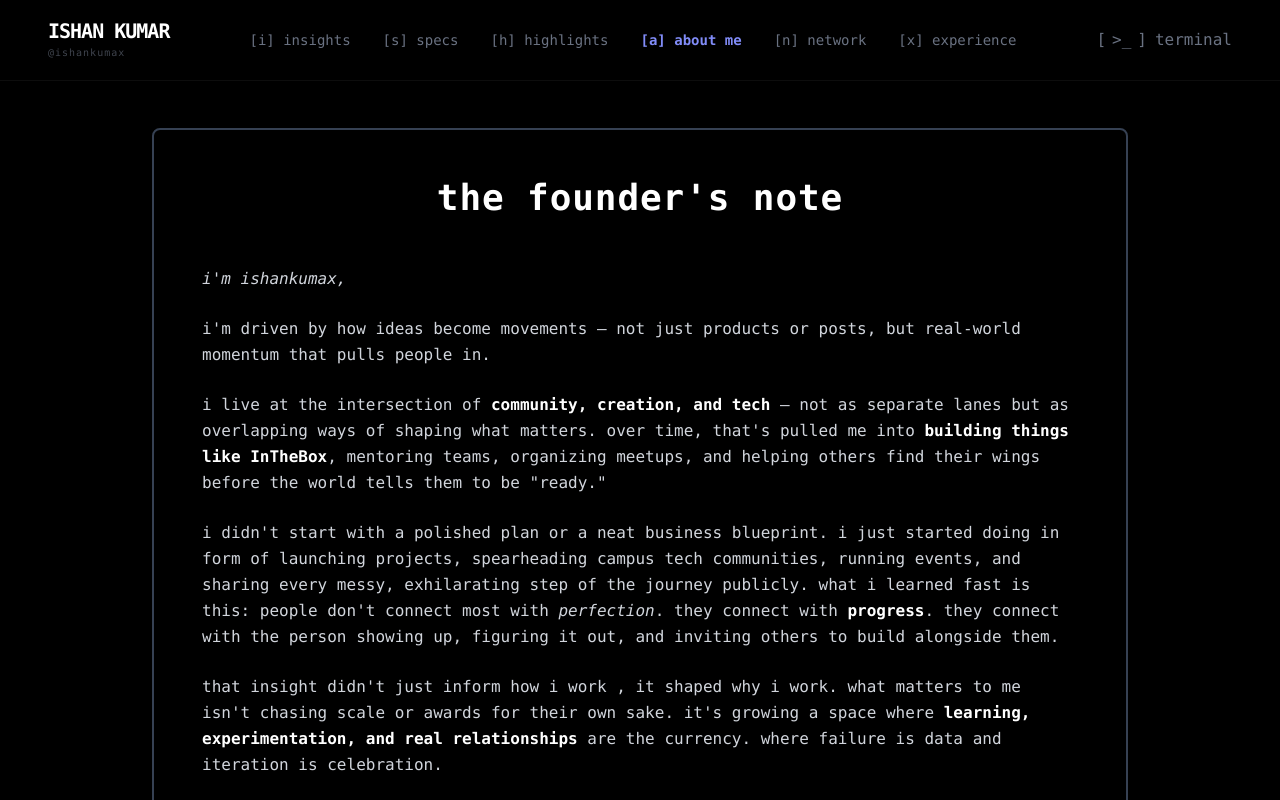
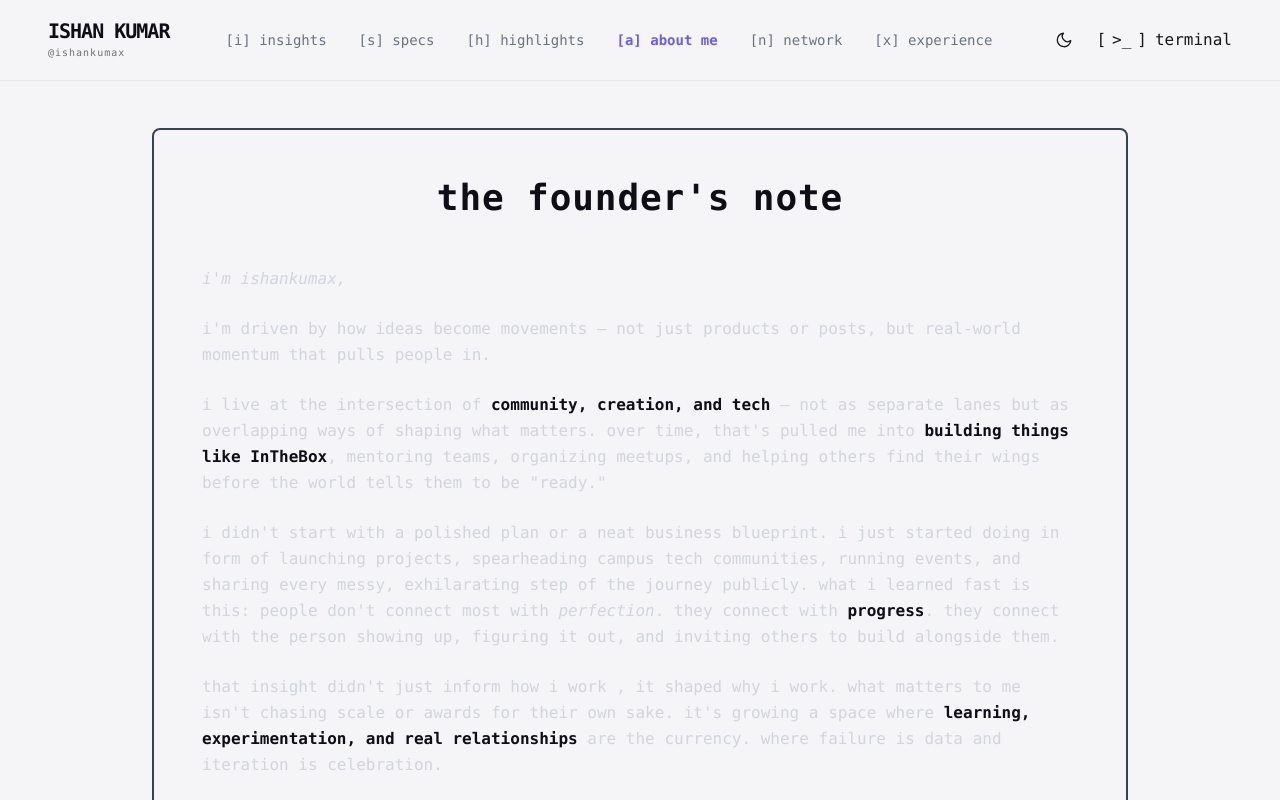
Before and after one commit to ishankumax/portfolio, a React (Vite) app: page /about in a window 1280 px wide. Shown: the top 800 px of the page. Built offline with nearby package versions, Linux system fonts and the light colour scheme.

Commit message:
dark mode added

```diff
--- a/src/App.jsx
+++ b/src/App.jsx
@@ -10,16 +10,17 @@ import Network from './components/Network'
 import Navbar from './components/Navbar'
 import Terminal, { useTerminal } from './components/Terminal'
 import ScrollToTop from './components/ScrollToTop'
+import { ThemeProvider } from './ThemeContext'
 
 
-function App() {
+function AppInner() {
   const { open: terminalOpen, setOpen: setTerminalOpen } = useTerminal()
 
   return (
     <Router>
       <ScrollToTop />
 
-      <div className="min-h-screen text-white font-mono selection:bg-white selection:text-black scroll-smooth overflow-x-hidden">
+      <div className="min-h-screen font-mono scroll-smooth overflow-x-hidden" id="app-root">
 
         {/* Global Navigation */}
         <Navbar onOpenTerminal={() => setTerminalOpen(true)} />
@@ -45,4 +46,12 @@ function App() {
   )
 }
 
+function App() {
+  return (
+    <ThemeProvider>
+      <AppInner />
+    </ThemeProvider>
+  )
+}
+
 export default App
--- /dev/null
+++ b/src/ThemeContext.jsx
@@ -0,0 +1,28 @@
+import React, { createContext, useContext, useEffect, useState } from 'react'
+
+const ThemeContext = createContext(null)
+
+export function ThemeProvider({ children }) {
+  const [theme, setTheme] = useState(() => {
+    const stored = localStorage.getItem('portfolio-theme')
+    if (stored) return stored
+    return window.matchMedia('(prefers-color-scheme: dark)').matches ? 'dark' : 'light'
+  })
+
+  useEffect(() => {
+    localStorage.setItem('portfolio-theme', theme)
+    document.documentElement.setAttribute('data-theme', theme)
+  }, [theme])
+
+  const toggle = () => setTheme(t => (t === 'dark' ? 'light' : 'dark'))
+
+  return (
+    <ThemeContext.Provider value={{ theme, toggle }}>
+      {children}
+    </ThemeContext.Provider>
+  )
+}
+
+export function useTheme() {
+  return useContext(ThemeContext)
+}
--- a/src/components/Navbar.jsx
+++ b/src/components/Navbar.jsx
@@ -1,8 +1,10 @@
 import React from 'react'
 import { Link, useLocation } from 'react-router-dom'
+import { useTheme } from '../ThemeContext'
 
 function Navbar({ onOpenTerminal }) {
   const location = useLocation()
+  const { theme, toggle } = useTheme()
 
   // Helper to detect an active route
   const isActive = (path) => {
@@ -11,10 +13,10 @@ function Navbar({ onOpenTerminal }) {
   }
 
   const linkClass = (path) =>
-    `hover:text-[#818cf8] transition-colors whitespace-nowrap ${isActive(path) ? 'text-[#818cf8] font-bold' : 'text-gray-500'}`
+    `hover:text-[color:var(--accent-purple)] transition-colors whitespace-nowrap ${isActive(path) ? 'text-[color:var(--accent-purple)] font-bold' : ''}`
 
   return (
-    <header className="fixed top-0 left-0 right-0 z-[100] bg-black/80 backdrop-blur-xl border-b border-white/5">
+    <header className="fixed top-0 left-0 right-0 z-[100] backdrop-blur-xl border-b" style={{ backgroundColor: 'var(--bg-navbar)', borderColor: 'var(--border-subtle)' }}>
       <div className="max-w-[1440px] mx-auto w-full px-6 md:px-12 h-16 md:h-20 flex items-center justify-between font-mono">
 
         {/* Left: Brand */}
@@ -22,10 +24,10 @@ function Navbar({ onOpenTerminal }) {
           to="/"
           className="group flex flex-col justify-center shrink-0"
         >
-          <span className="text-white group-hover:text-[#818cf8] transition-colors font-bold tracking-tighter text-lg md:text-xl uppercase leading-none">
+          <span className="group-hover:text-[color:var(--accent-purple)] transition-colors font-bold tracking-tighter text-lg md:text-xl uppercase leading-none" style={{ color: 'var(--text-primary)' }}>
             ishan kumar
           </span>
-          <span className="text-[9px] md:text-[10px] text-gray-500 font-mono tracking-widest mt-1 opacity-60 group-hover:opacity-100 group-hover:text-[#818cf8]/80 transition-all">
+          <span className="text-[9px] md:text-[10px] font-mono tracking-widest mt-1 opacity-60 group-hover:opacity-100 group-hover:text-[color:var(--accent-purple)] transition-all" style={{ color: 'var(--text-secondary)' }}>
             @ishankumax
           </span>
         </Link>
@@ -41,21 +43,74 @@ function Navbar({ onOpenTerminal }) {
         </div>
 
         {/* Right: Actions */}
-        <div className="flex items-center gap-6 shrink-0">
+        <div className="flex items-center gap-4 shrink-0">
+
+          {/* Day / Night toggle */}
+          <button
+            id="theme-toggle"
+            onClick={toggle}
+            title={theme === 'dark' ? 'Switch to light mode' : 'Switch to dark mode'}
+            className="relative w-8 h-8 flex items-center justify-center rounded-full hover:text-[color:var(--accent-purple)] transition-colors cursor-pointer"
+            style={{ color: 'var(--text-secondary)' }}
+            aria-label="Toggle theme"
+          >
+            {/* Sun icon — shown in dark mode */}
+            <svg
+              xmlns="http://www.w3.org/2000/svg"
+              viewBox="0 0 24 24"
+              fill="none"
+              stroke="currentColor"
+              strokeWidth={1.75}
+              strokeLinecap="round"
+              strokeLinejoin="round"
+              className={`absolute w-[18px] h-[18px] transition-all duration-300 ${
+                theme === 'dark' ? 'opacity-100 rotate-0 scale-100' : 'opacity-0 -rotate-90 scale-50'
+              }`}
+            >
+              <circle cx="12" cy="12" r="4" />
+              <line x1="12" y1="2" x2="12" y2="4" />
+              <line x1="12" y1="20" x2="12" y2="22" />
+              <line x1="4.22" y1="4.22" x2="5.64" y2="5.64" />
+              <line x1="18.36" y1="18.36" x2="19.78" y2="19.78" />
+              <line x1="2" y1="12" x2="4" y2="12" />
+              <line x1="20" y1="12" x2="22" y2="12" />
+              <line x1="4.22" y1="19.78" x2="5.64" y2="18.36" />
+              <line x1="18.36" y1="5.64" x2="19.78" y2="4.22" />
+            </svg>
+
+            {/* Moon icon — shown in light mode */}
+            <svg
+              xmlns="http://www.w3.org/2000/svg"
+              viewBox="0 0 24 24"
+              fill="none"
+              stroke="currentColor"
+              strokeWidth={1.75}
+              strokeLinecap="round"
+              strokeLinejoin="round"
+              className={`absolute w-[18px] h-[18px] transition-all duration-300 ${
+                theme === 'light' ? 'opacity-100 rotate-0 scale-100' : 'opacity-0 rotate-90 scale-50'
+              }`}
+            >
+              <path d="M21 12.79A9 9 0 1 1 11.21 3 7 7 0 0 0 21 12.79z" />
+            </svg>
+          </button>
+
+          {/* Terminal button */}
           <button
             onClick={onOpenTerminal}
-            className="flex items-center gap-1.5 text-gray-500 hover:text-[#818cf8] transition-colors cursor-pointer group"
+            className="flex items-center gap-1.5 hover:text-[color:var(--accent-purple)] transition-colors cursor-pointer group"
+            style={{ color: 'var(--text-secondary)' }}
           >
-            <span className="group-hover:text-[#818cf8] transition-colors">[</span>
-            <span className="font-mono group-hover:text-[#818cf8] transition-colors">{'>'}_</span>
-            <span className="group-hover:text-[#818cf8] transition-colors">]</span>
+            <span className="group-hover:text-[color:var(--accent-purple)] transition-colors">[</span>
+            <span className="font-mono group-hover:text-[color:var(--accent-purple)] transition-colors">{'>'}_</span>
+            <span className="group-hover:text-[color:var(--accent-purple)] transition-colors">]</span>
             <span className="hidden sm:inline ml-0.5 transition-colors">terminal</span>
           </button>
         </div>
       </div>
 
       {/* Mobile Links Row */}
-      <div className="md:hidden flex overflow-x-auto no-scrollbar gap-8 px-6 pb-4 text-gray-500 text-[10px] uppercase tracking-[0.2em] border-t border-white/5 pt-4 bg-black/40">
+      <div className="md:hidden flex overflow-x-auto no-scrollbar gap-8 px-6 pb-4 text-[10px] uppercase tracking-[0.2em] border-t pt-4" style={{ color: 'var(--text-secondary)', borderColor: 'var(--border-subtle)', backgroundColor: 'var(--bg-navbar)' }}>
         <Link to="/insights" className={linkClass('/insights')}>insights</Link>
         <Link to="/specs" className={linkClass('/specs')}>specs</Link>
         <Link to="/about" className={linkClass('/about')}>about</Link>
--- a/src/index.css
+++ b/src/index.css
@@ -6,32 +6,91 @@
    Dim:     #4f46e5 (Indigo-600)
    Glow:    rgba(129, 140, 248, 0.25)
    ============================================================================ */
-:root {
-  --accent-purple:       #818cf8;
-  --accent-purple-dim:   #4f46e5;
-  --accent-purple-faint: rgba(129, 140, 248, 0.08);
-  --accent-purple-glow:  rgba(129, 140, 248, 0.28);
+
+/* ── Dark mode (default) ─────────────────────────────────────────────────── */
+:root,
+[data-theme="dark"] {
+  --accent-purple:        #818cf8;
+  --accent-purple-dim:    #4f46e5;
+  --accent-purple-faint:  rgba(129, 140, 248, 0.08);
+  --accent-purple-glow:   rgba(129, 140, 248, 0.28);
   --accent-purple-border: rgba(129, 140, 248, 0.22);
+
+  --bg-base:      #000000;
+  --bg-surface:   #0a0a0a;
+  --bg-elevated:  #111111;
+  --bg-navbar:    rgba(0, 0, 0, 0.80);
+  --bg-card:      rgba(255, 255, 255, 0.03);
+
+  --text-primary:   #ffffff;
+  --text-secondary: #9ca3af;   /* gray-400 */
+  --text-muted:     #4b5563;   /* gray-600 */
+
+  --border-subtle:  rgba(255, 255, 255, 0.05);
+  --border-card:    rgba(75, 85, 99, 0.4);
+
+  --selection-bg:   rgba(129, 140, 248, 0.35);
+  --selection-text: #ffffff;
+
+  --scrollbar-thumb: rgba(129, 140, 248, 0.25);
+  --scrollbar-hover: rgba(129, 140, 248, 0.50);
+}
+
+/* ── Light mode ──────────────────────────────────────────────────────────── */
+[data-theme="light"] {
+  --accent-purple:        #6d5ce7;
+  --accent-purple-dim:    #4f46e5;
+  --accent-purple-faint:  rgba(109, 92, 231, 0.08);
+  --accent-purple-glow:   rgba(109, 92, 231, 0.20);
+  --accent-purple-border: rgba(109, 92, 231, 0.25);
+
+  --bg-base:      #f5f4f7;
+  --bg-surface:   #f0eef5;
+  --bg-elevated:  #ffffff;
+  --bg-navbar:    rgba(245, 244, 247, 0.85);
+  --bg-card:      rgba(109, 92, 231, 0.04);
+
+  --text-primary:   #0f0e17;
+  --text-secondary: #171717;
+  --text-muted:     #2d2d2d;
+
+  --border-subtle:  rgba(0, 0, 0, 0.06);
+  --border-card:    rgba(109, 92, 231, 0.18);
+
+  --selection-bg:   rgba(109, 92, 231, 0.25);
+  --selection-text: #0f0e17;
+
+  --scrollbar-thumb: rgba(109, 92, 231, 0.25);
+  --scrollbar-hover: rgba(109, 92, 231, 0.50);
+}
+
+/* ── Theme transition — smooth on toggle ─────────────────────────────────── */
+*, *::before, *::after {
+  transition:
+    background-color 0.3s ease,
+    border-color     0.3s ease,
+    color            0.25s ease,
+    box-shadow       0.3s ease;
 }
 
 body {
   font-family: 'JetBrains Mono', monospace;
-  background-color: #000;
-  color: #fff;
+  background-color: var(--bg-base);
+  color: var(--text-primary);
   margin: 0;
 }
 
 /* ── Text selection — purple highlight ─────────────────────────────────── */
 ::selection {
-  background: rgba(129, 140, 248, 0.35);
-  color: #fff;
+  background: var(--selection-bg);
+  color: var(--selection-text);
 }
 
 /* ── Scrollbar — minimal purple thumb ──────────────────────────────────── */
 ::-webkit-scrollbar        { width: 4px; height: 4px; }
 ::-webkit-scrollbar-track  { background: transparent; }
-::-webkit-scrollbar-thumb  { background: rgba(129, 140, 248, 0.25); border-radius: 4px; }
-::-webkit-scrollbar-thumb:hover { background: rgba(129, 140, 248, 0.5); }
+::-webkit-scrollbar-thumb  { background: var(--scrollbar-thumb); border-radius: 4px; }
+::-webkit-scrollbar-thumb:hover { background: var(--scrollbar-hover); }
 
 /* Hide scrollbar utility */
 .no-scrollbar::-webkit-scrollbar { display: none; }
@@ -153,3 +212,40 @@ body {
   outline-offset: 2px;
   border-radius: 4px;
 }
+
+/* ============================================================================
+   LIGHT MODE — text-white overrides
+   Tailwind's `text-white` is hardcoded to #fff in many components.
+   In light mode we remap every white-text utility to use --text-primary
+   so text is always readable without touching each component.
+   ============================================================================ */
+[data-theme="light"] .text-white {
+  color: var(--text-primary) !important;
+}
+
+/* Strong emphasis tags also use text-white in several components */
+[data-theme="light"] strong.text-white,
+[data-theme="light"] span.text-white {
+  color: var(--text-primary) !important;
+}
+
+/* Opacity variants like text-white/60, text-white/20 */
+[data-theme="light"] [class*="text-white\/"] {
+  color: color-mix(in srgb, var(--text-primary), transparent) !important;
+}
+
+/* hover:text-white — prevent hover from turning text white in light mode */
+[data-theme="light"] *:hover.hover\:text-white,
+[data-theme="light"] .group:hover .group-hover\:text-white {
+  color: var(--text-primary) !important;
+}
+
+/* min-h-screen containers that set text-white as base */
+[data-theme="light"] .min-h-screen.text-white {
+  color: var(--text-primary) !important;
+}
+
+/* Navbar brand name */
+[data-theme="light"] .text-white.font-bold {
+  color: var(--text-primary) !important;
+}
```
